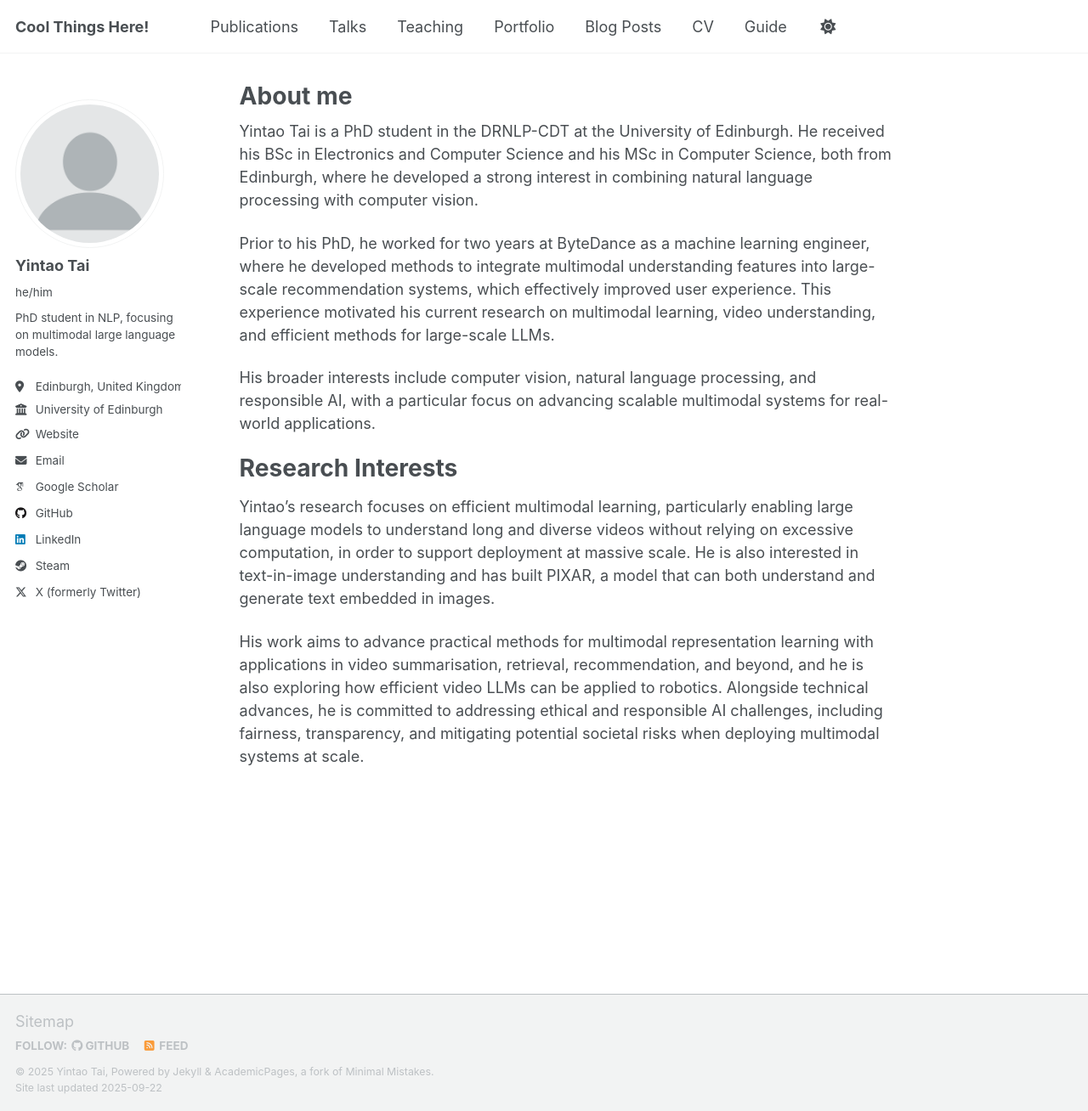
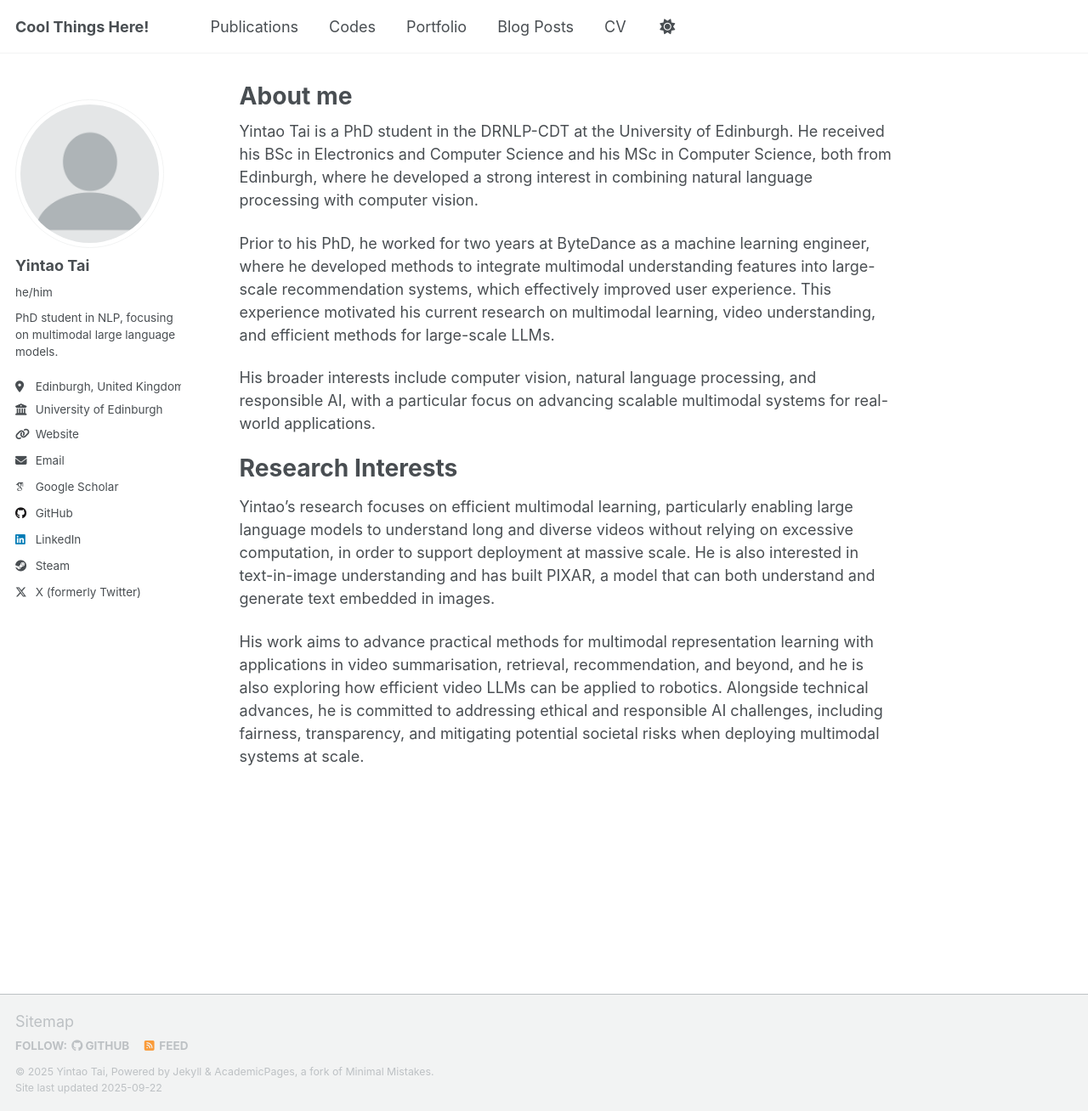
Before and after one commit to TYTTYTTYT/TYTTYTTYT.github.io, a Jekyll site: the page built from _pages/about.md, in a window 1280 px wide and 1308 px high. Shown: the whole window at 85% size. Built offline with Jekyll 4.4.1, drawn with Linux system fonts in a browser that asks for light colours; some web fonts are replaced; a script that is not in the unit is left out.

Commit message:
Update navigation.yml with codes

```diff
--- a/_data/navigation.yml
+++ b/_data/navigation.yml
@@ -11,11 +11,11 @@ main:
   - title: "Publications"
     url: /publications/
 
-  - title: "Talks"
-    url: /talks/
+  - title: "Codes"
+    url: /codes/
 
-  - title: "Teaching"
-    url: /teaching/
+  # - title: "Teaching"
+  #   url: /teaching/
 
   - title: "Portfolio"
     url: /portfolio/
@@ -29,5 +29,5 @@ main:
   # - title: "CV"
   #   url: /cv-json/
 
-  - title: "Guide"
-    url: /markdown/
+  # - title: "Guide"
+  #   url: /markdown/
```
